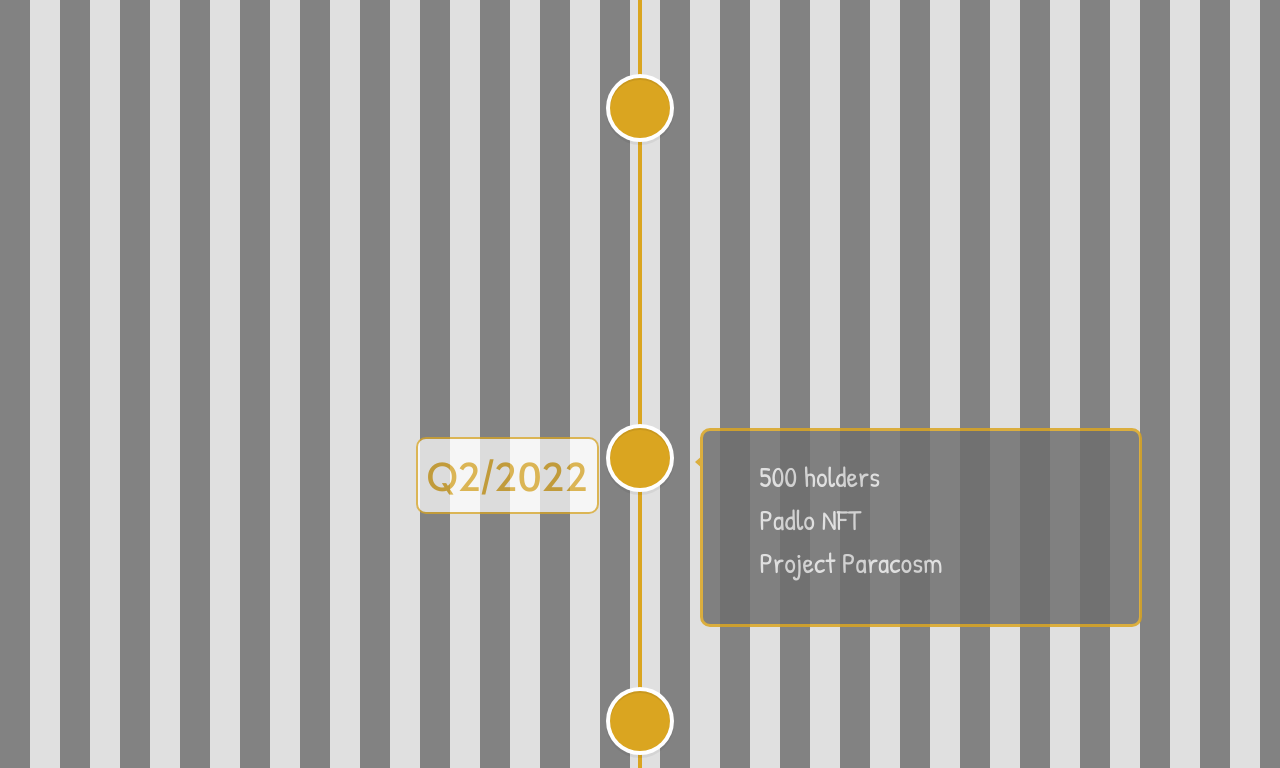
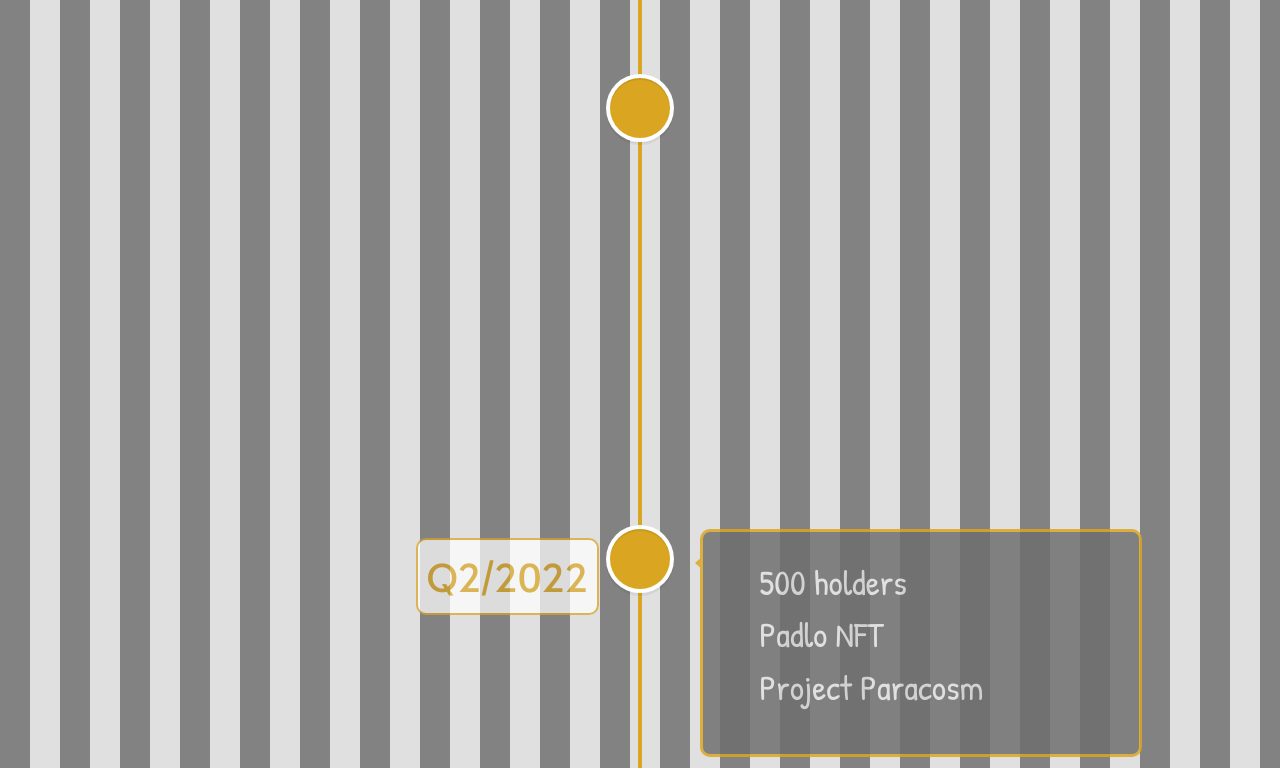
Before and after one commit to PadloMoon/website, a React (Create React App) app: page / in a window 1280 px wide. Shown: the part 2712-3480 px from the top of the page. Built offline with nearby package versions, Linux system fonts and the light colour scheme.

Commit message:
More font tweaking

```diff
--- a/src/components/Roadmap.module.css
+++ b/src/components/Roadmap.module.css
@@ -36,7 +36,7 @@
 .RoadmapText > ul {
   list-style: none;
   font-family: "Patrick Hand", cursive;
-  font-size: calc(0.45rem * var(--text-multiplier)) !important;
+  font-size: calc(0.55rem * var(--text-multiplier)) !important;
 }
 
 .Icon {
```
